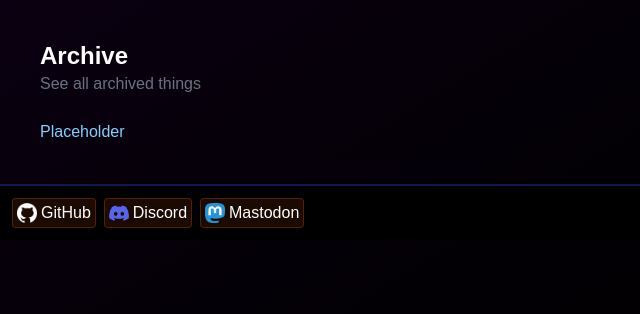
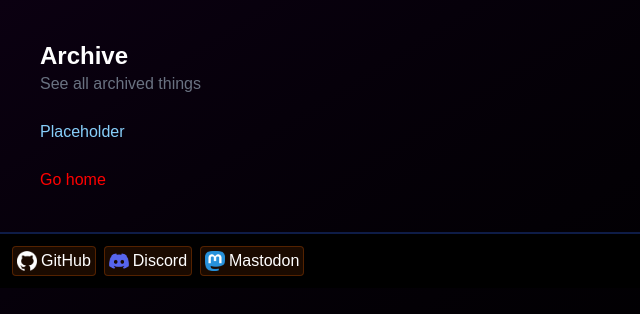
Before and after one commit to PilkeySEK/pilkey-website, a SvelteKit app: page /archive in a window 1280 px wide. Shown: the top 314 px of the page, without its empty margins (0-640 px from the left). Built offline with nearby package versions, Linux system fonts and the light colour scheme.

Commit message:
go home button

```diff
--- a/src/app.css
+++ b/src/app.css
@@ -16,6 +16,13 @@ a {
 }
 a:hover {
   color: rgb(16, 175, 228);
+}
+
+a.link-2 {
+  color: red;
+}
+a.link-2:hover {
+  color: orangered;
 }
 
 dd {
--- a/src/routes/archive/+page.svelte
+++ b/src/routes/archive/+page.svelte
@@ -10,4 +10,6 @@
 	<ul>
 		<li><a href="/archive">Placeholder</a></li>
 	</ul>
+    <br />
+    <a class="link-2" href="/">Go home</a>
 </div>
```
